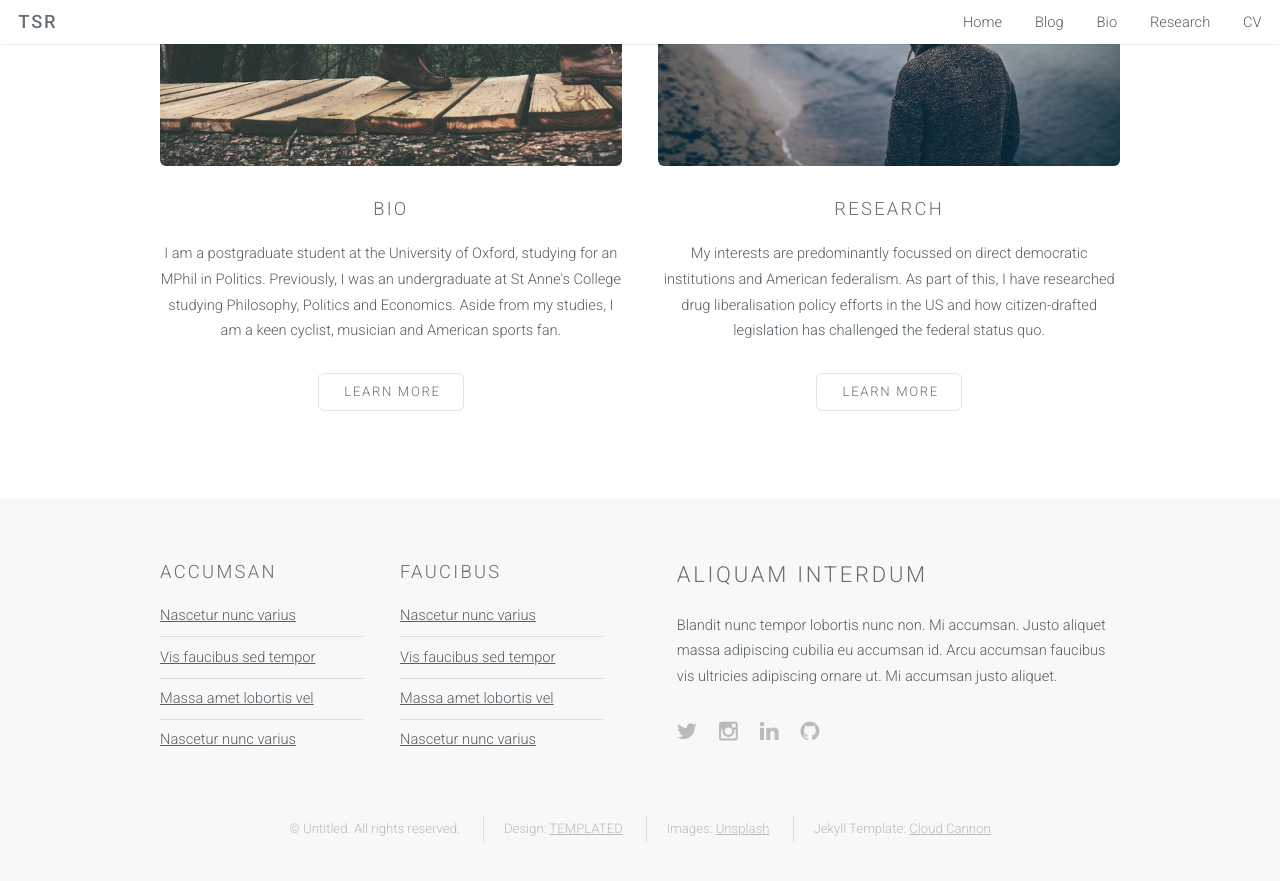
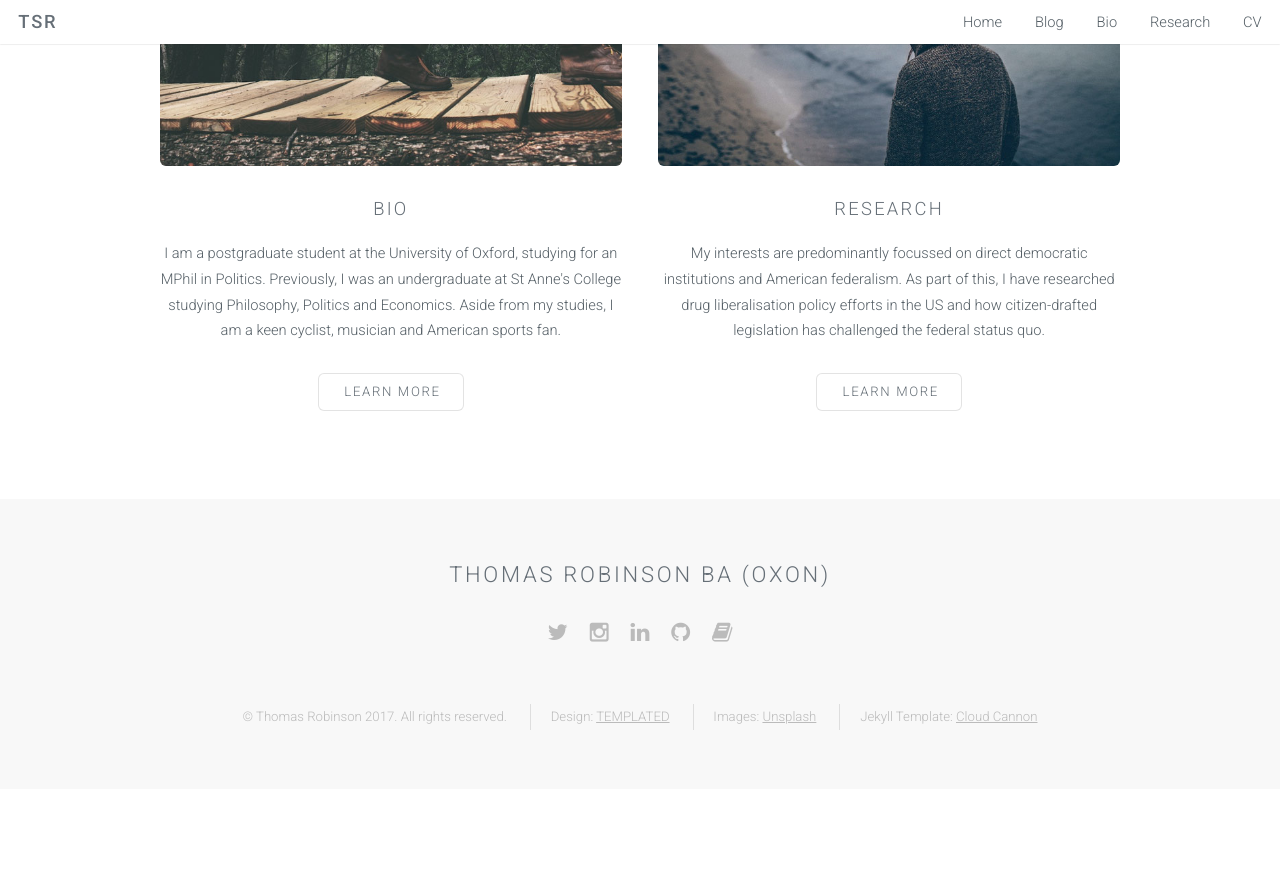
Before and after one commit to nosnibormot/ts-robinson.co.uk, a Jekyll site: the page built from index.html, in a window 1280 px wide and 900 px high, scrolled down 637 px. Shown: the top 881 px of the window. Built offline with Jekyll 4.4.1, drawn with Linux system fonts in a browser that asks for light colours; after the commit the page ends 1426 px from its top, so only the background shows below that.

Commit message:
quick fix to center footer

```diff
--- a/_includes/footer.html
+++ b/_includes/footer.html
@@ -2,41 +2,20 @@
 <footer id="footer">
     <div class="container">
         <div class="row double">
-            <div class="6u">
-                <div class="row collapse-at-2">
-                    <div class="6u">
-                        <h3>Accumsan</h3>
-                        <ul class="alt">
-                            <li><a href="#">Nascetur nunc varius</a></li>
-                            <li><a href="#">Vis faucibus sed tempor</a></li>
-                            <li><a href="#">Massa amet lobortis vel</a></li>
-                            <li><a href="#">Nascetur nunc varius</a></li>
-                        </ul>
-                    </div>
-                    <div class="6u">
-                        <h3>Faucibus</h3>
-                        <ul class="alt">
-                            <li><a href="#">Nascetur nunc varius</a></li>
-                            <li><a href="#">Vis faucibus sed tempor</a></li>
-                            <li><a href="#">Massa amet lobortis vel</a></li>
-                            <li><a href="#">Nascetur nunc varius</a></li>
-                        </ul>
-                    </div>
-                </div>
-            </div>
-            <div class="6u">
-                <h2>Aliquam Interdum</h2>
-                <p>Blandit nunc tempor lobortis nunc non. Mi accumsan. Justo aliquet massa adipiscing cubilia eu accumsan id. Arcu accumsan faucibus vis ultricies adipiscing ornare ut. Mi accumsan justo aliquet.</p>
+            <div class="12u" style="text-align: center;">
+                <h2>Thomas Robinson BA (Oxon)</h2>
+                <p></p>
                 <ul class="icons">
                     <li><a href="https://twitter.com/nosnibor_mot" class="icon fa-twitter"><span class="label">Twitter</span></a></li>
                     <li><a href="https://instagram.com/cyclinghealthy" class="icon fa-instagram"><span class="label">Instagram</span></a></li>
                     <li><a href="https://www.linkedin.com/in/thomas-robinson-81289267/" class="icon fa-linkedin"><span class="label">LinkedIn</span></a></li>
                     <li><a href="https://www.github.com/nosnibormot" class="icon fa-github"><span class="label">Github</span></a></li>
+                    <li><a href="https://medium.com/@tomrobinson_33099/" class="icon fa-book"><span class="label">Medium</span></a></li>
                 </ul>
             </div>
         </div>
         <ul class="copyright">
-            <li>&copy; Untitled. All rights reserved.</li>
+            <li>&copy; Thomas Robinson 2017. All rights reserved.</li>
             <li>Design: <a href="http://templated.co">TEMPLATED</a></li>
             <li>Images: <a href="http://unsplash.com">Unsplash</a></li>
             <li>Jekyll Template: <a href="http://cloudcannon.com">Cloud Cannon</a></li>
--- a/css/style.css
+++ b/css/style.css
@@ -9,6 +9,8 @@
 */
 
 /* Basic */
+
+
 
 	body {
 		background: #fff;
```
